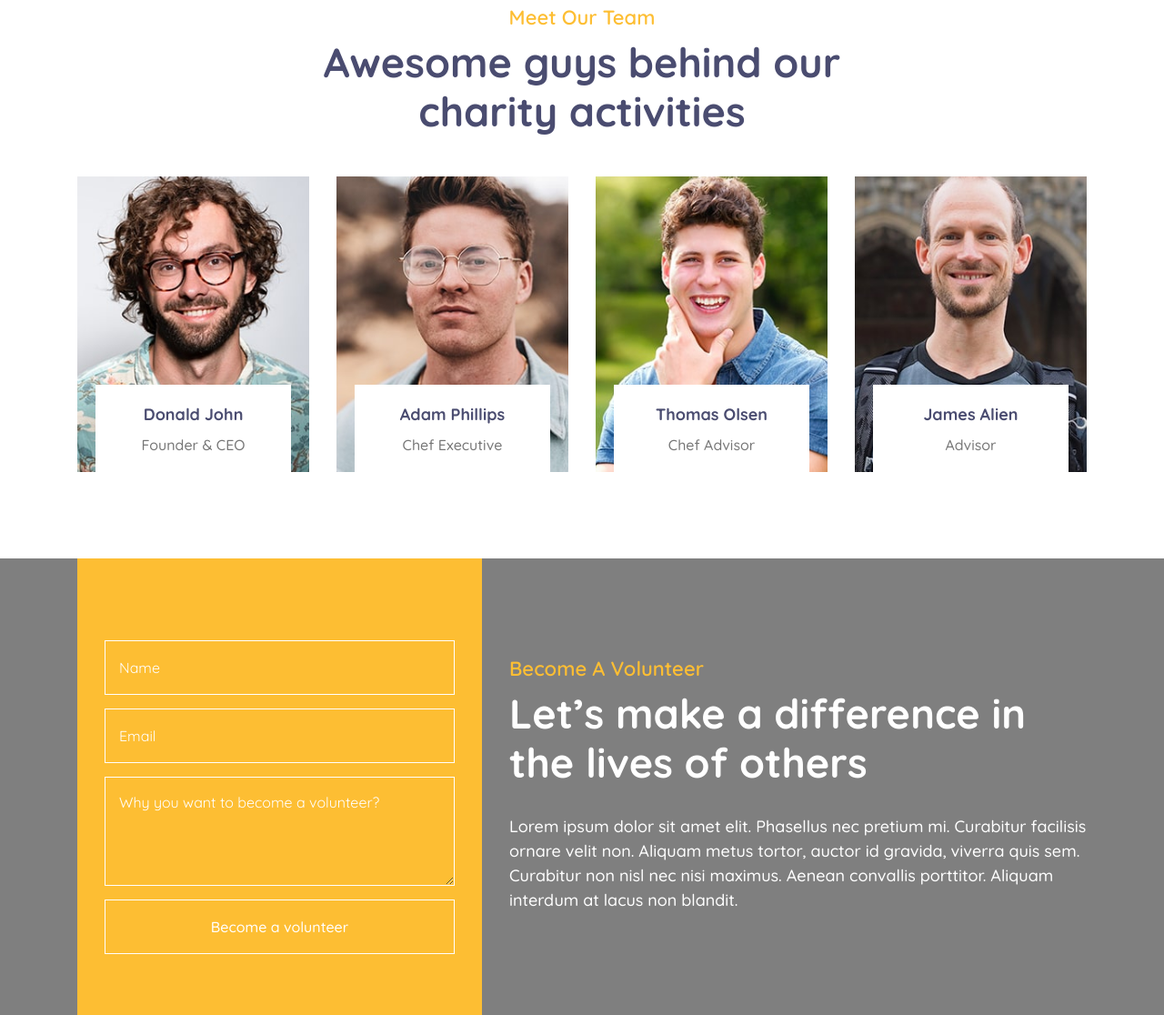
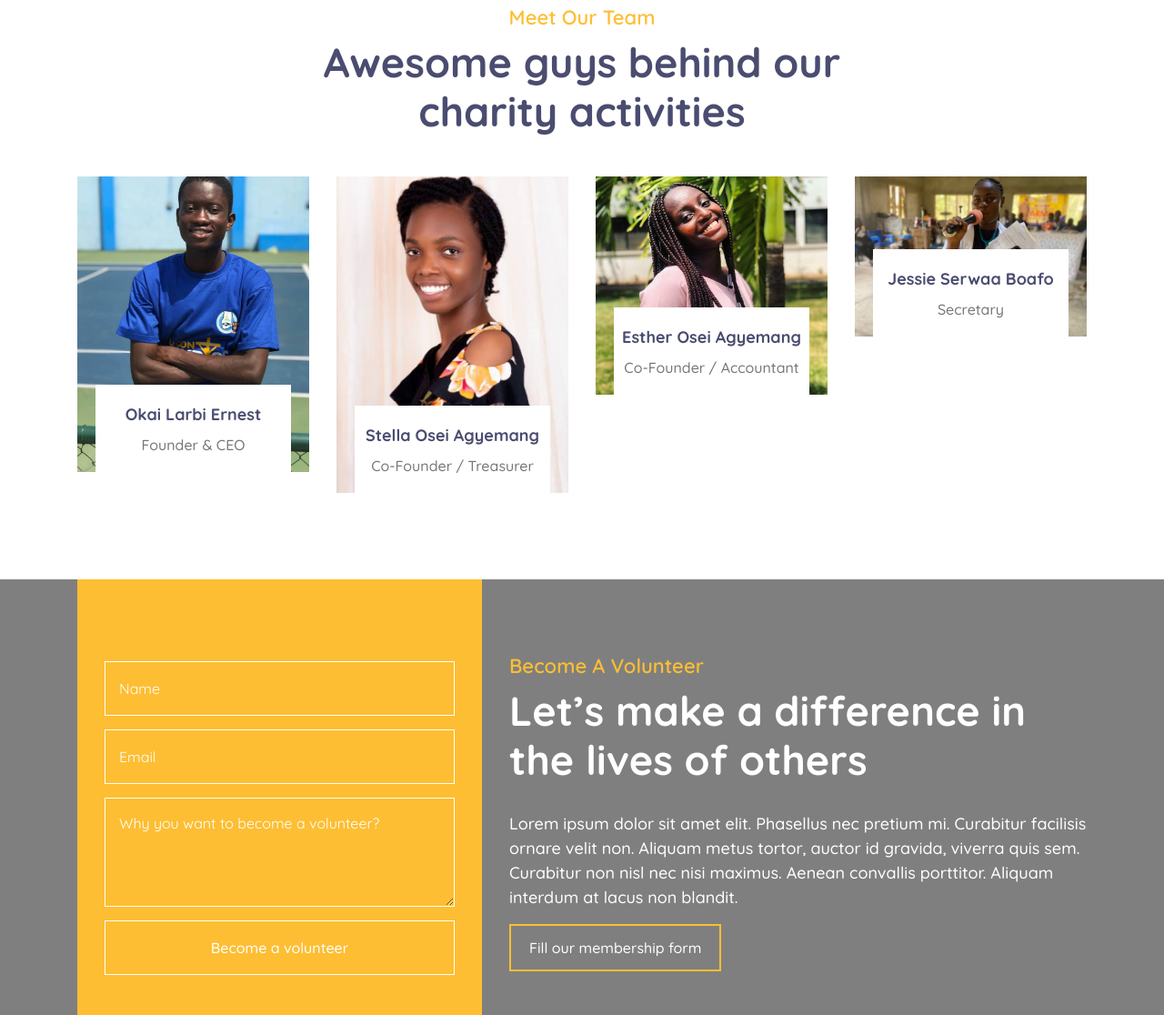
Before and after one commit to elokai-Codelabs/SPACE-TO-READ-WEBSITE, a plain HTML site: page index.html in a window 1280 px wide. Shown: the part 5384-6500 px from the top of the page at 91% size. Drawn offline with nearby package versions, Linux system fonts and the light colour scheme.

Commit message:
second update5

```diff
--- a/index.html
+++ b/index.html
@@ -650,10 +650,10 @@
           <div class="col-lg-3 col-md-6">
             <div class="team-item">
               <div class="team-img">
-                <img src="img/team-1.jpg" alt="Team Image" />
+                <img src="img/ernesto.jpg" alt="Team Image" />
               </div>
               <div class="team-text">
-                <h2>Donald John</h2>
+                <h2>Okai Larbi Ernest</h2>
                 <p>Founder & CEO</p>
                 <div class="team-social">
                   <a href=""><i class="fab fa-twitter"></i></a>
@@ -667,11 +667,11 @@
           <div class="col-lg-3 col-md-6">
             <div class="team-item">
               <div class="team-img">
-                <img src="img/team-2.jpg" alt="Team Image" />
+                <img src="img/stella.jpg" alt="Team Image" />
               </div>
               <div class="team-text">
-                <h2>Adam Phillips</h2>
-                <p>Chef Executive</p>
+                <h2>Stella Osei Agyemang</h2>
+                <p>Co-Founder / Treasurer</p>
                 <div class="team-social">
                   <a href=""><i class="fab fa-twitter"></i></a>
                   <a href=""><i class="fab fa-facebook-f"></i></a>
@@ -684,11 +684,11 @@
           <div class="col-lg-3 col-md-6">
             <div class="team-item">
               <div class="team-img">
-                <img src="img/team-3.jpg" alt="Team Image" />
+                <img src="img/akua.jpg" alt="Team Image" />
               </div>
               <div class="team-text">
-                <h2>Thomas Olsen</h2>
-                <p>Chef Advisor</p>
+                <h2>Esther Osei Agyemang</h2>
+                <p>Co-Founder / Accountant</p>
                 <div class="team-social">
                   <a href=""><i class="fab fa-twitter"></i></a>
                   <a href=""><i class="fab fa-facebook-f"></i></a>
@@ -701,11 +701,11 @@
           <div class="col-lg-3 col-md-6">
             <div class="team-item">
               <div class="team-img">
-                <img src="img/team-4.jpg" alt="Team Image" />
+                <img src="img/about.jpg" alt="Team Image" />
               </div>
               <div class="team-text">
-                <h2>James Alien</h2>
-                <p>Advisor</p>
+                <h2>Jessie Serwaa Boafo</h2>
+                <p>Secretary </p>
                 <div class="team-social">
                   <a href=""><i class="fab fa-twitter"></i></a>
                   <a href=""><i class="fab fa-facebook-f"></i></a>
@@ -755,9 +755,10 @@
                   ></textarea>
                 </div>
                 <div>
-                  <button class="btn btn-custom" type="submit">
+                                  <button class="btn btn-custom" type="submit">
                     Become a volunteer
                   </button>
+
                 </div>
               </form>
             </div>
@@ -776,6 +777,8 @@
                   nisi maximus. Aenean convallis porttitor. Aliquam interdum at
                   lacus non blandit.
                 </p>
+                <a class="btn btn-custom" href="https://forms.gle/sdqtUXgomRs9GMH97" style="color:white">Fill our membership form</a>
+
               </div>
             </div>
           </div>
```
Also changed, not shown: img/akua.jpg (added), img/elokai.jpg (added), img/ernesto.jpg (added), img/stella.jpg (added).
